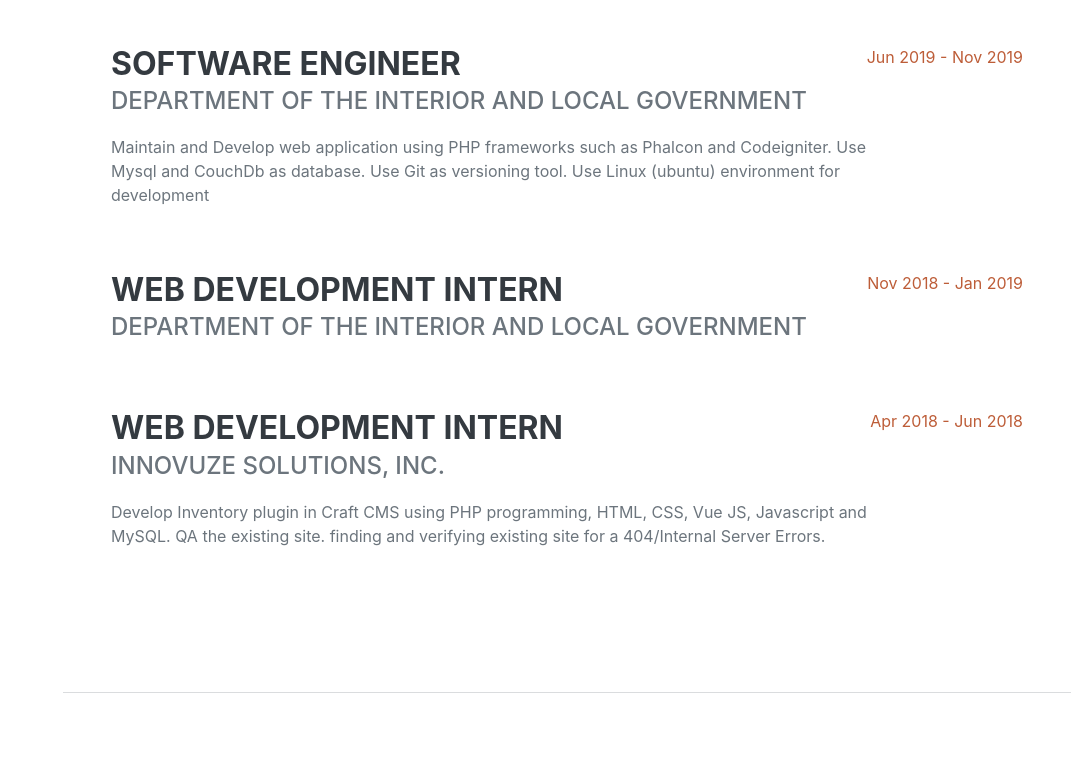
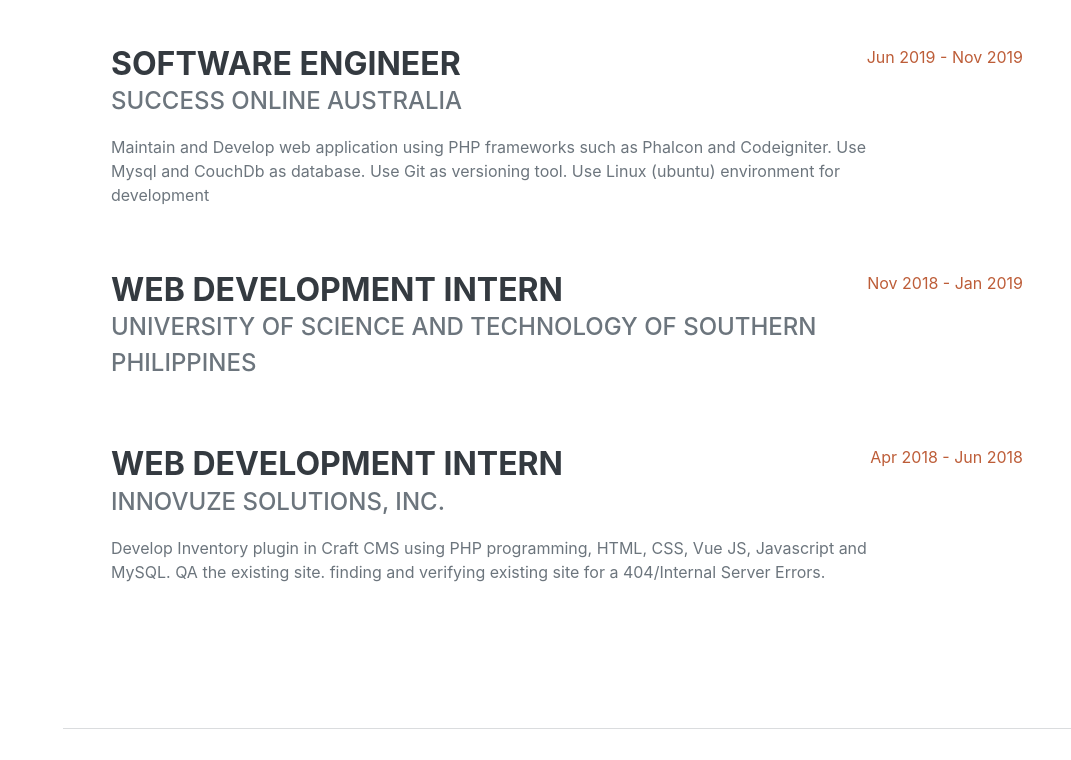
Before and after one commit to nitzcab1/nitzcab1.github.io, a plain HTML site: page index.html in a window 1280 px wide. Shown: the part 2680-3440 px from the top of the page, without its empty margins (209-1280 px from the left). Drawn offline with nearby package versions, Linux system fonts and the light colour scheme; a web font is replaced by a local one.

Commit message:
Updated the Missing data

```diff
--- a/index.html
+++ b/index.html
@@ -126,7 +126,7 @@
                     <div class="d-flex flex-column flex-md-row justify-content-between mb-5">
                         <div class="flex-grow-1">
                             <h3 class="mb-0">Software Engineer</h3>
-                            <div class="subheading mb-3">Department of the Interior and Local Government</div>
+                            <div class="subheading mb-3">Success Online Australia</div>
                             <p>
                                 <span aria-hidden="true"><!---->Maintain and Develop web application using PHP frameworks such as Phalcon and Codeigniter. Use Mysql and CouchDb as database. Use Git as versioning tool. Use Linux (ubuntu) environment for development<!----><br></span>
                             </p>
@@ -136,7 +136,7 @@
                     <div class="d-flex flex-column flex-md-row justify-content-between mb-5">
                         <div class="flex-grow-1">
                             <h3 class="mb-0">Web Development Intern</h3>
-                            <div class="subheading mb-3">Department of the Interior and Local Government</div>
+                            <div class="subheading mb-3">University of Science and Technology of Southern Philippines</div>
                             <p>
                             </p>
                         </div>
@@ -337,7 +337,7 @@
                             <span class="fa-li"><i class="fas fa-trophy text-warning"></i></span>
                             <b>15 Secrets Successful People Know About Time Management (getAbstract Summary)15 Secrets Successful People Know About Time Management (getAbstract Summary)</b>
                             <br>
-                            <span>LinkedIn - </span>
+                            <span>LinkedIn - Issued Jun 2020</span>
                         </li>
                         <li>
                             <span class="fa-li"><i class="fas fa-trophy text-warning"></i></span>
```
